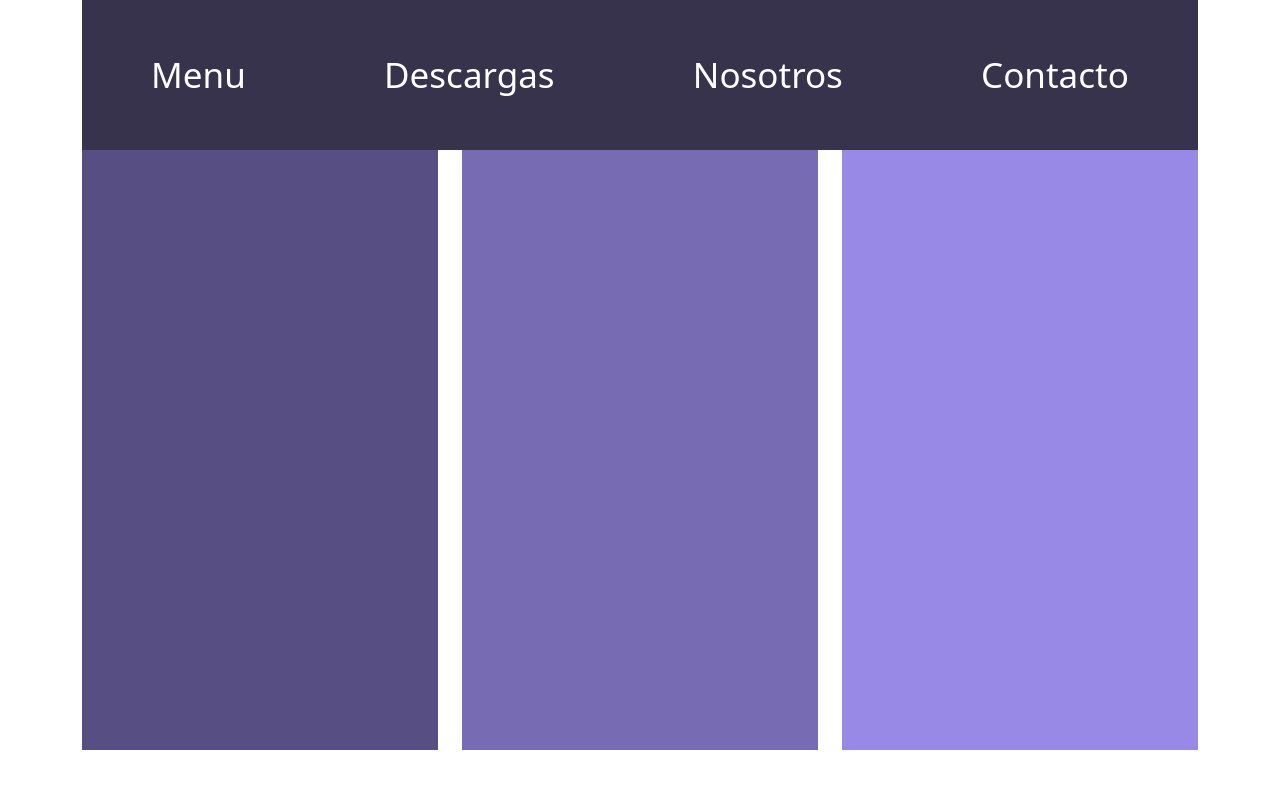
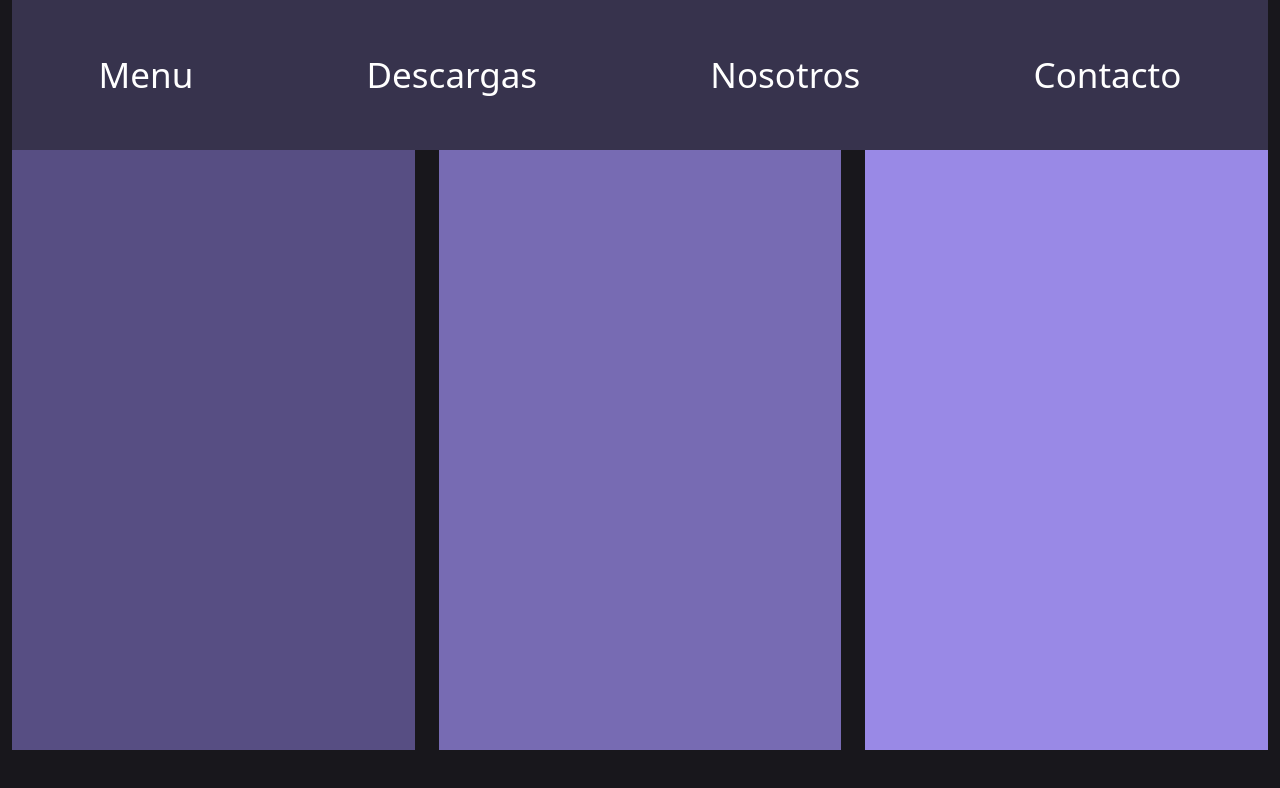
Before and after one commit to Eliasurr/Eliasurr.github.io, a plain HTML site: page clase-11/index.html in a window 1280 px wide. Drawn offline with nearby package versions, Linux system fonts and the light colour scheme.

Commit message:
clase11-updt

```diff
--- a/clase-11/index.html
+++ b/clase-11/index.html
@@ -11,7 +11,7 @@
     <title>Document</title>
 </head>
 <body>
-    <div class="container">
+    <div class="container-fluid">
         <div class="row">
            <div class="col-sm">
             <ul class="nav">
--- a/clase-11/style.css
+++ b/clase-11/style.css
@@ -3,6 +3,10 @@
     padding: 0;
 }
 
+.container-fluid{
+    background: hsl(250, 10%, 10%);
+    height: 950px;
+}
 
 .nav{
     color:white;
@@ -11,6 +15,7 @@
     font-size: 35px;
     justify-content: space-around;
     align-items: center;
+    width: 100%;
 }
 
 .nav__li:hover{
```
